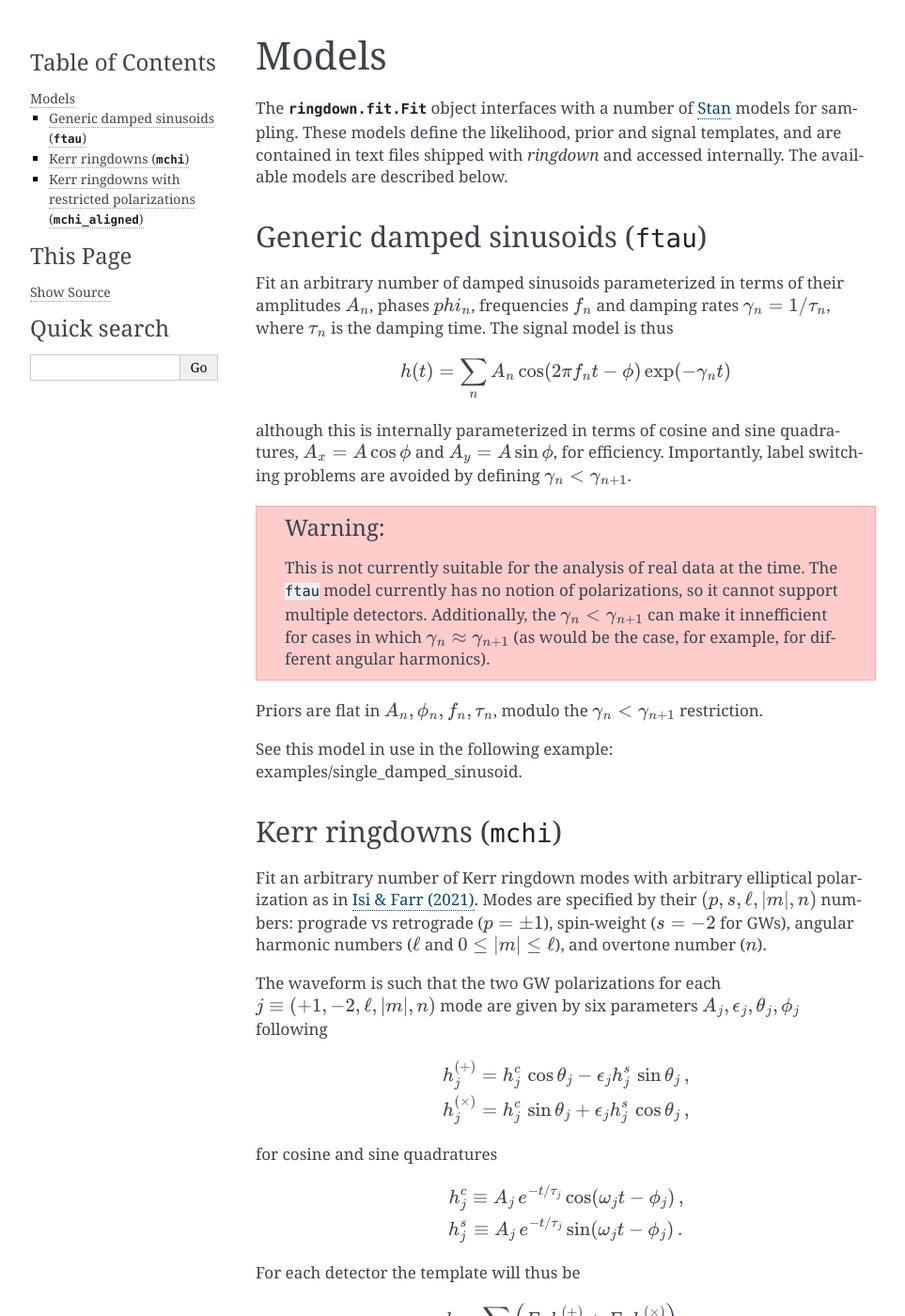
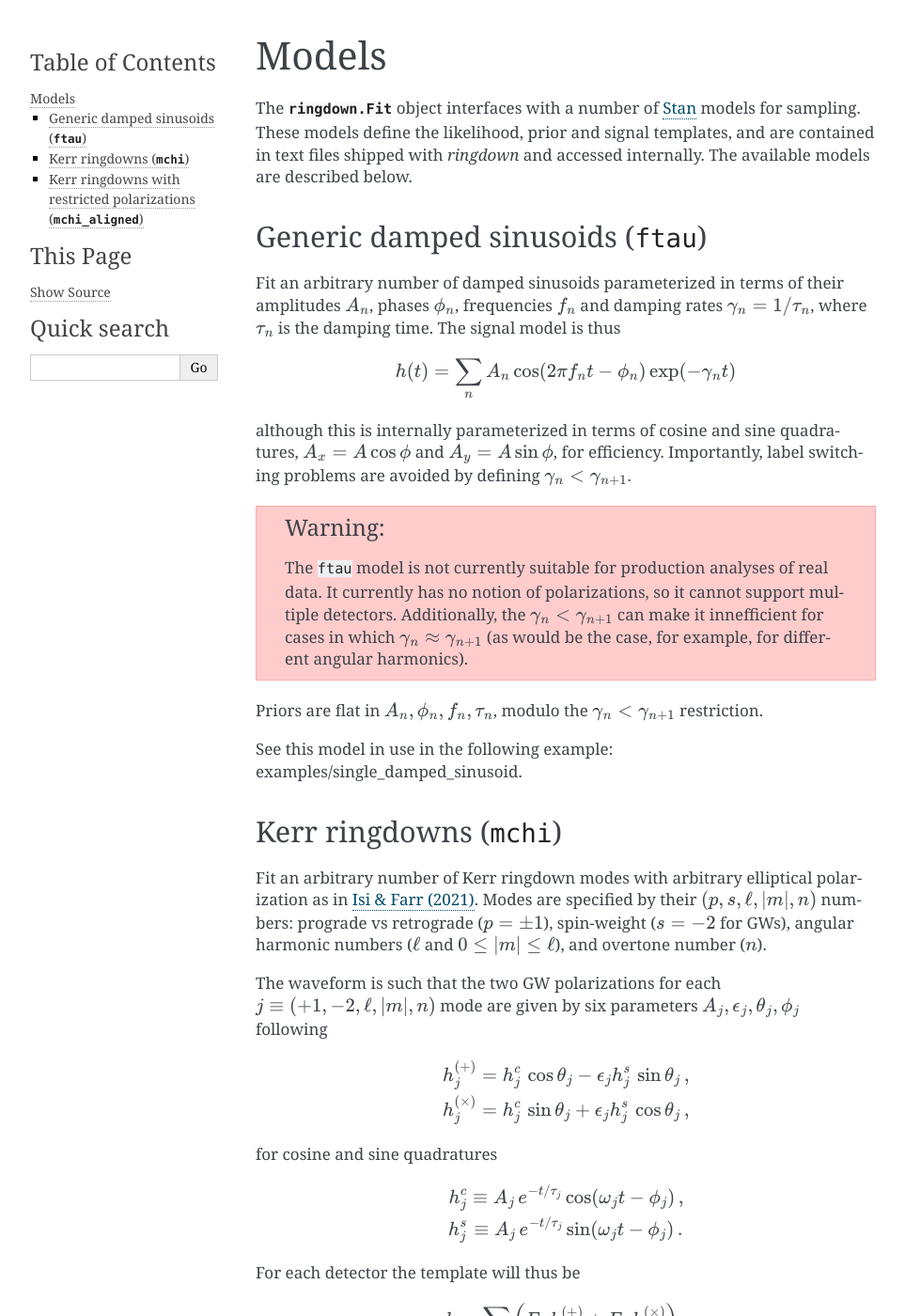
Before and after one commit to maxisi/ringdown, a Sphinx documentation site: the page built from docs/models.rst, in a window 1280 px wide and 1400 px high. Shown: the whole window at 94% size, without its empty margins (148-1111 px from the left). Built offline with Sphinx 7.4.7, drawn with Linux system fonts in a browser that asks for light colours; pages that are not in the unit, such as notebooks, are missing from menus; cross-references to code outside the pages are shown as plain code; some of the changed text lies outside the part shown.

Commit message:
more typos (sigh)

```diff
--- a/docs/models.rst
+++ b/docs/models.rst
@@ -1,25 +1,25 @@
 Models
 ======
 
-The :class:`ringdown.fit.Fit` object interfaces with a number of `Stan <https://mc-stan.org>`_ models for sampling. These models define the likelihood, prior and signal templates, and are contained in text files shipped with `ringdown` and accessed internally. The available models are described below.
+The :class:`ringdown.Fit` object interfaces with a number of `Stan <https://mc-stan.org>`_ models for sampling. These models define the likelihood, prior and signal templates, and are contained in text files shipped with `ringdown` and accessed internally. The available models are described below.
 
 Generic damped sinusoids (``ftau``)
 -----------------------------------
 
-Fit an arbitrary number of damped sinusoids parameterized in terms of their amplitudes :math:`A_n`, phases :math:`phi_n`, frequencies :math:`f_n` and damping rates :math:`\gamma_n = 1/\tau_n`, where :math:`\tau_n` is the damping time. The signal model is thus
+Fit an arbitrary number of damped sinusoids parameterized in terms of their amplitudes :math:`A_n`, phases :math:`\phi_n`, frequencies :math:`f_n` and damping rates :math:`\gamma_n = 1/\tau_n`, where :math:`\tau_n` is the damping time. The signal model is thus
 
 .. math::
-   h(t) = \sum_n A_n \cos(2\pi f_n t - \phi) \exp(-\gamma_n t)
+   h(t) = \sum_n A_n \cos(2\pi f_n t - \phi_n) \exp(-\gamma_n t)
 
 although this is internally parameterized in terms of cosine and sine quadratures, :math:`A_x = A \cos \phi` and :math:`A_y = A \sin \phi`, for efficiency. Importantly, label switching problems are avoided by defining :math:`\gamma_n < \gamma_{n+1}`.
 
 .. warning::
-   This is not currently suitable for the analysis of real data at the time.
-   The ``ftau`` model currently has no notion of  polarizations, so it cannot
-   support multiple detectors. Additionally, the :math:`\gamma_n <
-   \gamma_{n+1}` can make it innefficient for cases in which :math:`\gamma_n
-   \approx \gamma_{n+1}` (as would be the case, for example, for different
-   angular harmonics).
+   The ``ftau`` model is not currently suitable for production analyses of real
+   data.  It currently has no notion of  polarizations, so it cannot support
+   multiple detectors. Additionally, the :math:`\gamma_n < \gamma_{n+1}` can
+   make it innefficient for cases in which :math:`\gamma_n \approx
+   \gamma_{n+1}` (as would be the case, for example, for different angular
+   harmonics).
 
 Priors are flat in :math:`A_n, \phi_n, f_n, \tau_n`, modulo the :math:`\gamma_n < \gamma_{n+1}` restriction.
 
@@ -52,12 +52,12 @@
 .. math::
    h = \sum_j \left( F_+ h^{(+)}_{j} + F_\times h^{(\times)}_{j} \right)\, ,
 
-summing over the requested mode indices :math:`j`. The antenna patterns :math:`(F_+, F_\times)` are determined automatically by the :class:`ringdown.fit.Fit` object based on the target sky location and polarization angle; these are currently fixed, and their only effect is to scale the relative amplitudes at different detectors (otherwise, they are degenerate with the mode amplitudes and phases).
+summing over the requested mode indices :math:`j`. The antenna patterns :math:`(F_+, F_\times)` are determined automatically by the :class:`ringdown.Fit` object based on the target sky location and polarization angle; these are currently fixed, and their only effect is to scale the relative amplitudes at different detectors (otherwise, they are degenerate with the mode amplitudes and phases).
 
 In the ``mchi`` model, the mode frequencies and damping rates are parameterized by two parameters: the Kerr black-hole mass :math:`M` and dimensionless spin magnitude :math:`\chi`.
 To replicate this functional dependence, the Stan model makes use of fitting coefficients precomputed through the `qnm <https://qnm.readthedocs.io/en/latest/>`_ package.
 
-The priors are uniform in :math:`M` and :math:`\chi`. The priors can also be made uniform on :math:`A_j` and :math:`\epsilon_j` using the ``flat_A`` and ``flat_A_ellip`` options (see :method:`ringdown.fit.Fit.update_prior`); by default, however, they correspond to Gaussian priors on the cosine and sine quadratures of each polarization (see Appendix of `Isi & Farr (2021) <https://arxiv.org/abs/2107.05609>`_).
+The priors are uniform in :math:`M` and :math:`\chi`. The priors can also be made uniform on :math:`A_j` and :math:`\epsilon_j` using the ``flat_A`` and ``flat_A_ellip`` options (see :met:`ringdown.Fit.update_prior`); by default, however, they correspond to Gaussian priors on the cosine and sine quadratures of each polarization (see Appendix of `Isi & Farr (2021) <https://arxiv.org/abs/2107.05609>`_).
 
 This model supports deviations from the Kerr spectrum, which can be turned on via the ``perturb_f`` and ``perturb_tau`` options. This activates deviation parameters :math:`\delta f_j` and :math:`\delta\tau_j` that modify the frequencies and damping times such that
 
```
